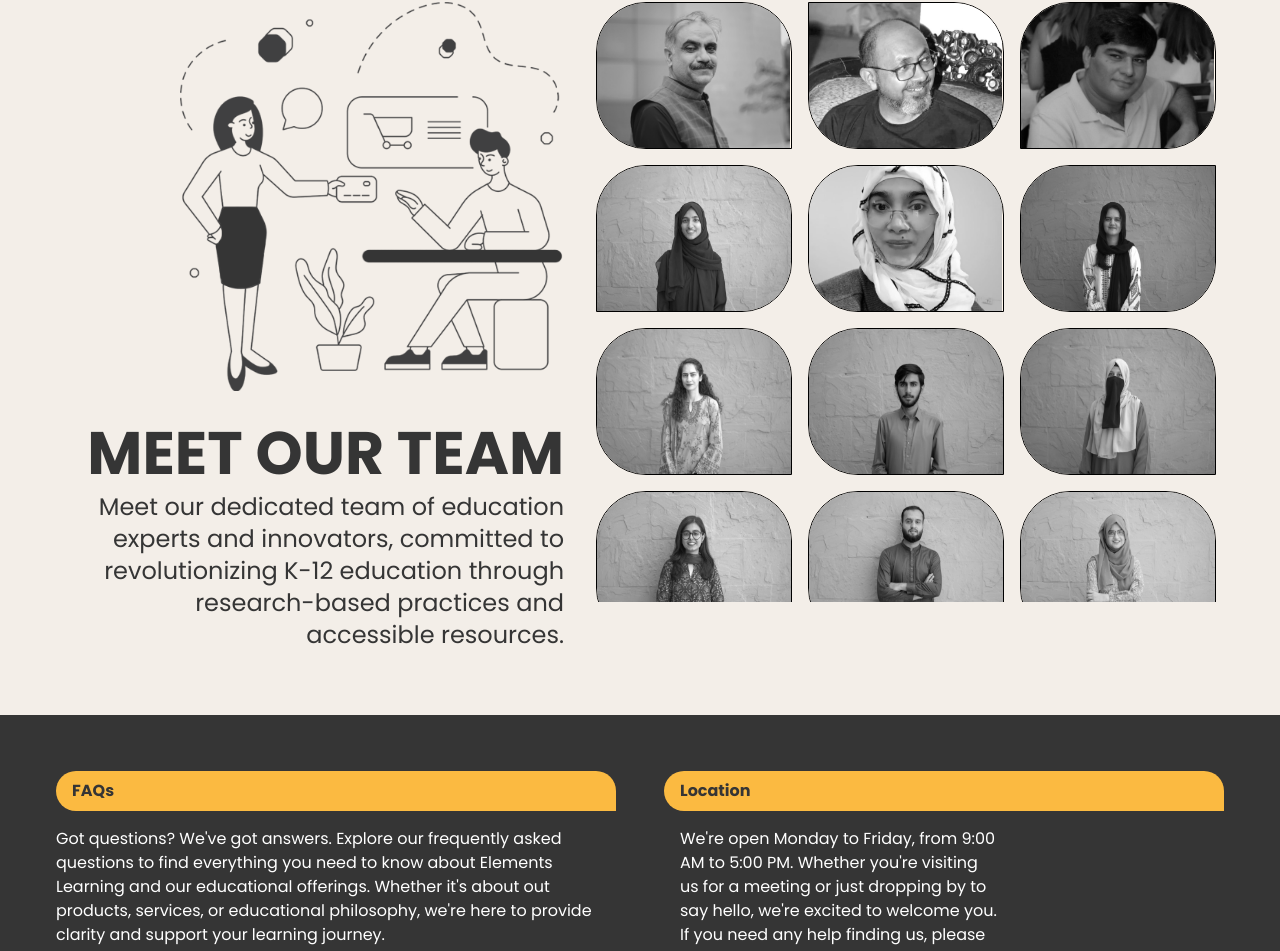
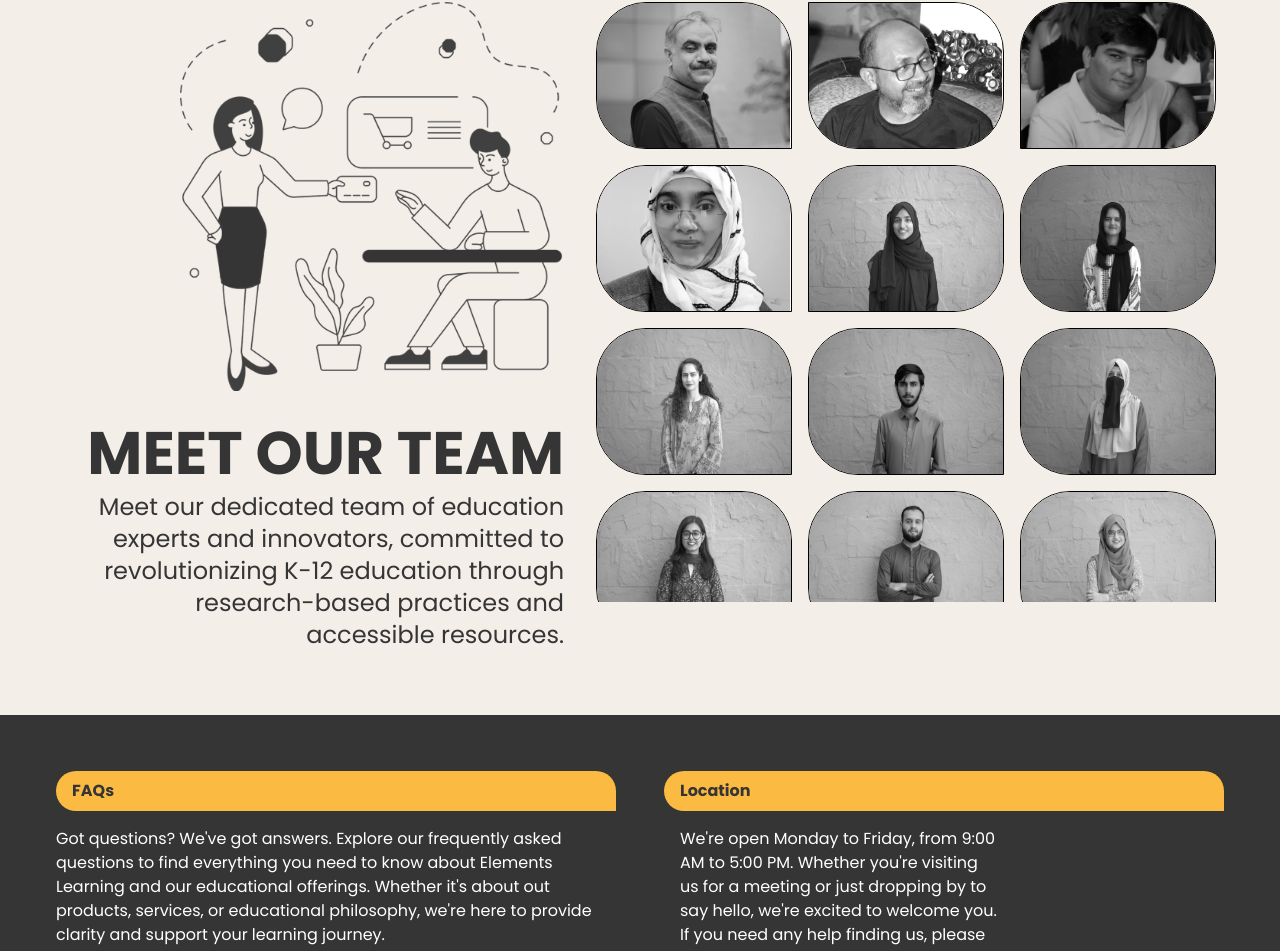
Before and after one commit to TahaShah141/elements-learning, a React (Vite) app: page /about in a window 1280 px wide. Shown: the part 2382-3333 px from the top of the page. Built offline with nearby package versions, Linux system fonts and the light colour scheme; grey boxes are pictures that could not be loaded.

Commit message:
change positions

```diff
--- a/src/constants/AboutPage/team.js
+++ b/src/constants/AboutPage/team.js
@@ -16,14 +16,14 @@ export const team = [
     corner: "bl"
   },
   {
+    name: "Uzma Rehman",
+    designation: "ECE & Parenting Lead",
+    corner: "br"
+  },
+  {
     name: "Janita Khan",
     designation: "Program Manager & Math Team Lead",
     corner: "bl"
-  },
-  {
-    name: "Uzma Rehman",
-    designation: "ECE & Parenting Lead",
-    corner: "br"
   },
   {
     name: "Munazzah Younas",
```
